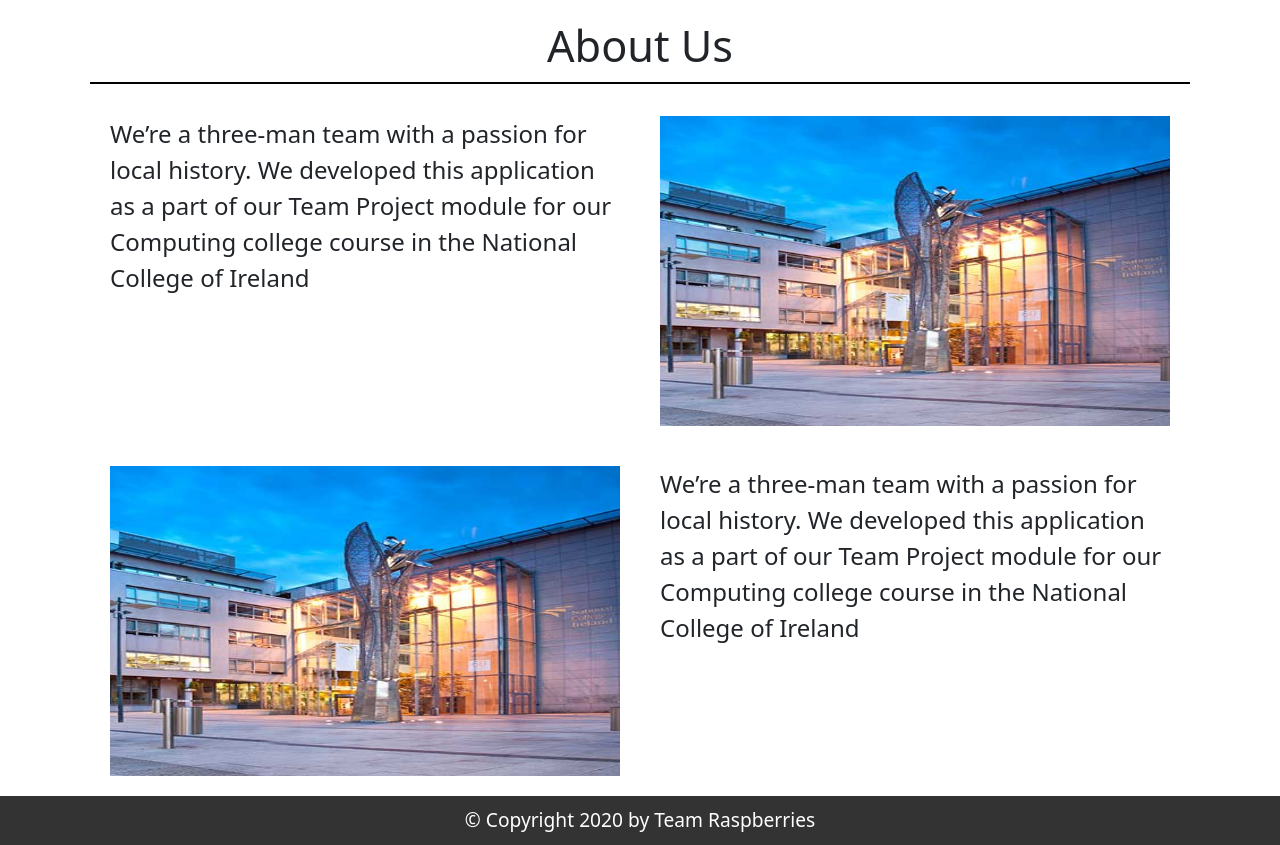
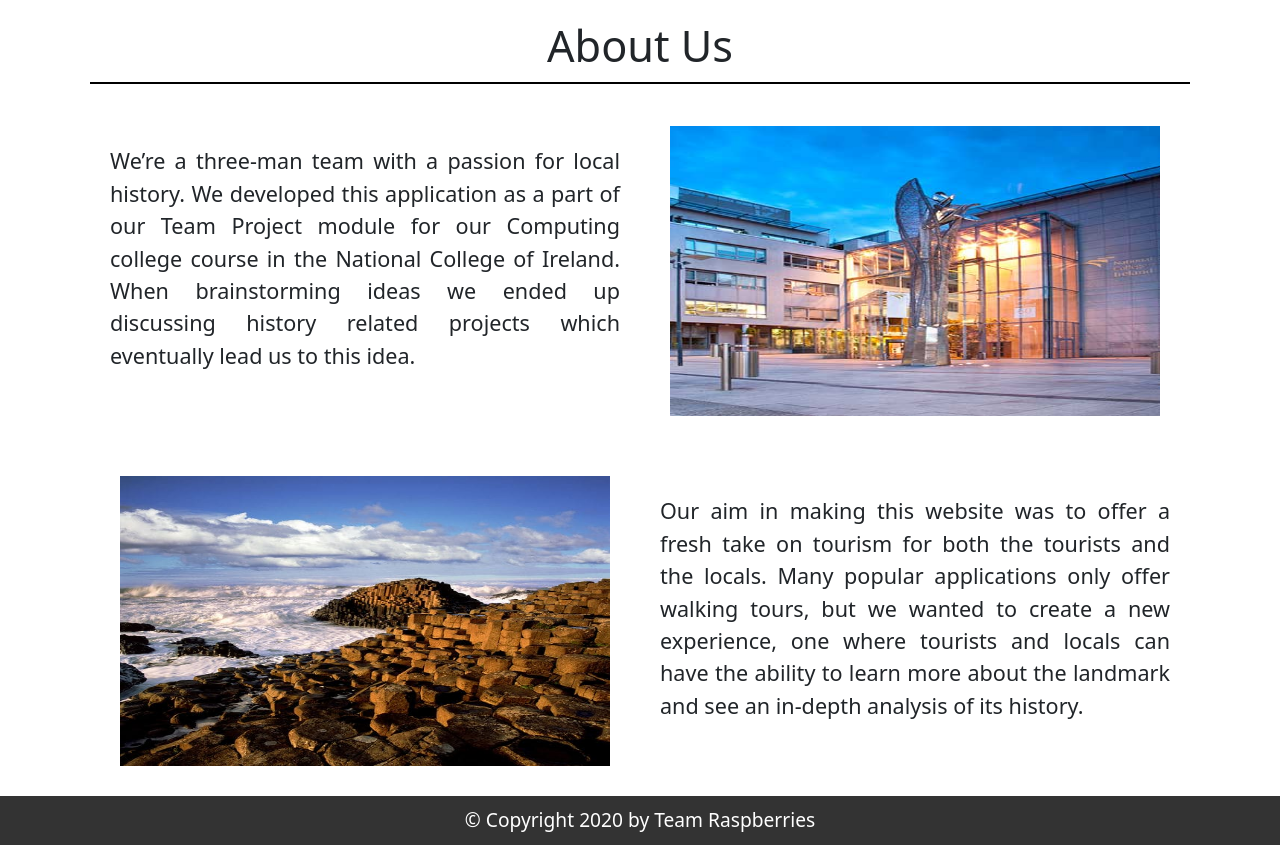
Before and after one commit to jordan-git/landmark-app, a PHP site: template src/templates/about-us.twig in a window 1280 px wide. Shown: the part 64-909 px from the top of the page. Run offline with PHP 8.4, Linux system fonts and the light colour scheme; the template is opened without the code that fills it, so the values that code supplies are empty; some libraries are stand-ins or nearby versions.

Commit message:
About changes

```diff
--- a/src/public/css/about-us.css
+++ b/src/public/css/about-us.css
@@ -21,6 +21,14 @@ h1 {
     flex: 50%;
 }
 
+.about-container p {
+    display: flex;
+    align-items: center;
+    text-align: justify;
+    text-justify: inter-word;
+}
+
 .about-container img {
+    padding: 30px;
     max-height: 350px;
 }
--- a/src/public/css/main.css
+++ b/src/public/css/main.css
@@ -65,3 +65,7 @@ footer {
     padding-bottom: 10px;
     border-bottom: 2px solid black;
 }
+
+p {
+    font-size: 0.9rem;
+}
--- a/src/templates/about-us.twig
+++ b/src/templates/about-us.twig
@@ -12,10 +12,10 @@
     <div class="about-us">
         <h1 class="heading">About Us</h1>
         <section class="about-container">
-            <p>We’re a three-man team with a passion for local history. We developed this application as a part of our Team Project module for our Computing college course in the National College of Ireland</p>
+            <p>We’re a three-man team with a passion for local history. We developed this application as a part of our Team Project module for our Computing college course in the National College of Ireland. When brainstorming ideas we ended up discussing history related projects which eventually lead us to this idea.</p>
             <img src="/images/nci.jpg" />
-            <img src="/images/nci.jpg" />
-            <p>We’re a three-man team with a passion for local history. We developed this application as a part of our Team Project module for our Computing college course in the National College of Ireland</p>
+            <img src="/images/giants-causeway.jpg" />
+            <p>Our aim in making this website was to offer a fresh take on tourism for both the tourists and the locals. Many popular applications only offer walking tours, but we wanted to create a new experience, one where tourists and locals can have the ability to learn more about the landmark and see an in-depth analysis of its history.</p>
         </section>
     </div>
 {% endblock %}
```
Also changed, not shown: src/public/images/giants-causeway.jpg (added).
